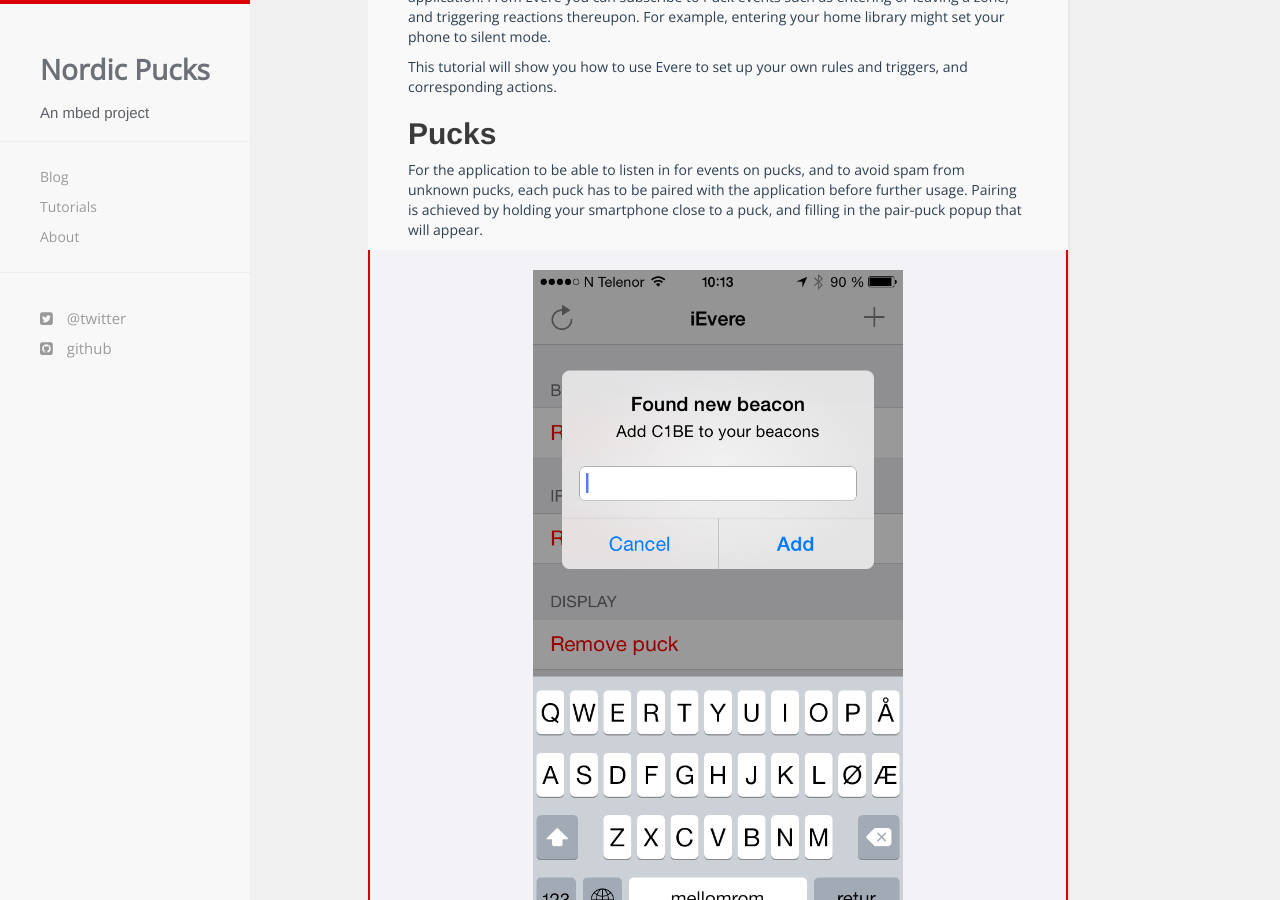
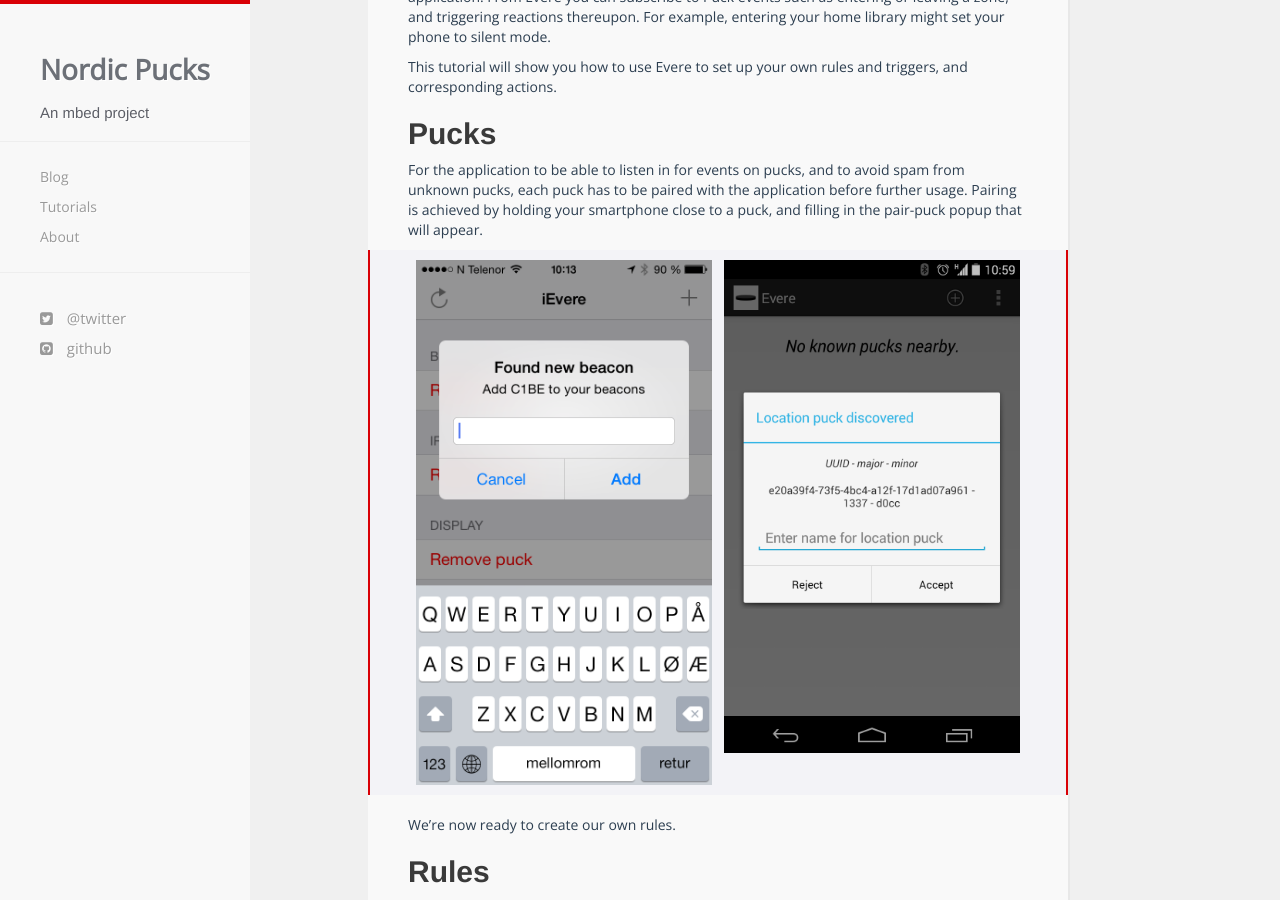
Before and after one commit to NordicPlayground/puck, a Jekyll site: the page built from _tutorials/smartphone-apps.md, in a window 1280 px wide and 900 px high, scrolled down 690 px. Built offline with Jekyll 4.4.1, drawn with Linux system fonts in a browser that asks for light colours; nearby versions of some CDN libraries; comment, search, counter and statistics services are not loaded.

Commit message:
Combine one extra pair of images into one line

```diff
--- a/_tutorials/smartphone-apps.md
+++ b/_tutorials/smartphone-apps.md
@@ -23,6 +23,7 @@
 
 > ![](/mbed-pucks/images/smartphone-apps/pair_puck_ios.PNG)
 > ![](/mbed-pucks/images/smartphone-apps/pair_puck_android.png)
+{: .two-images}
 
 We're now ready to create our own rules.
 
```
